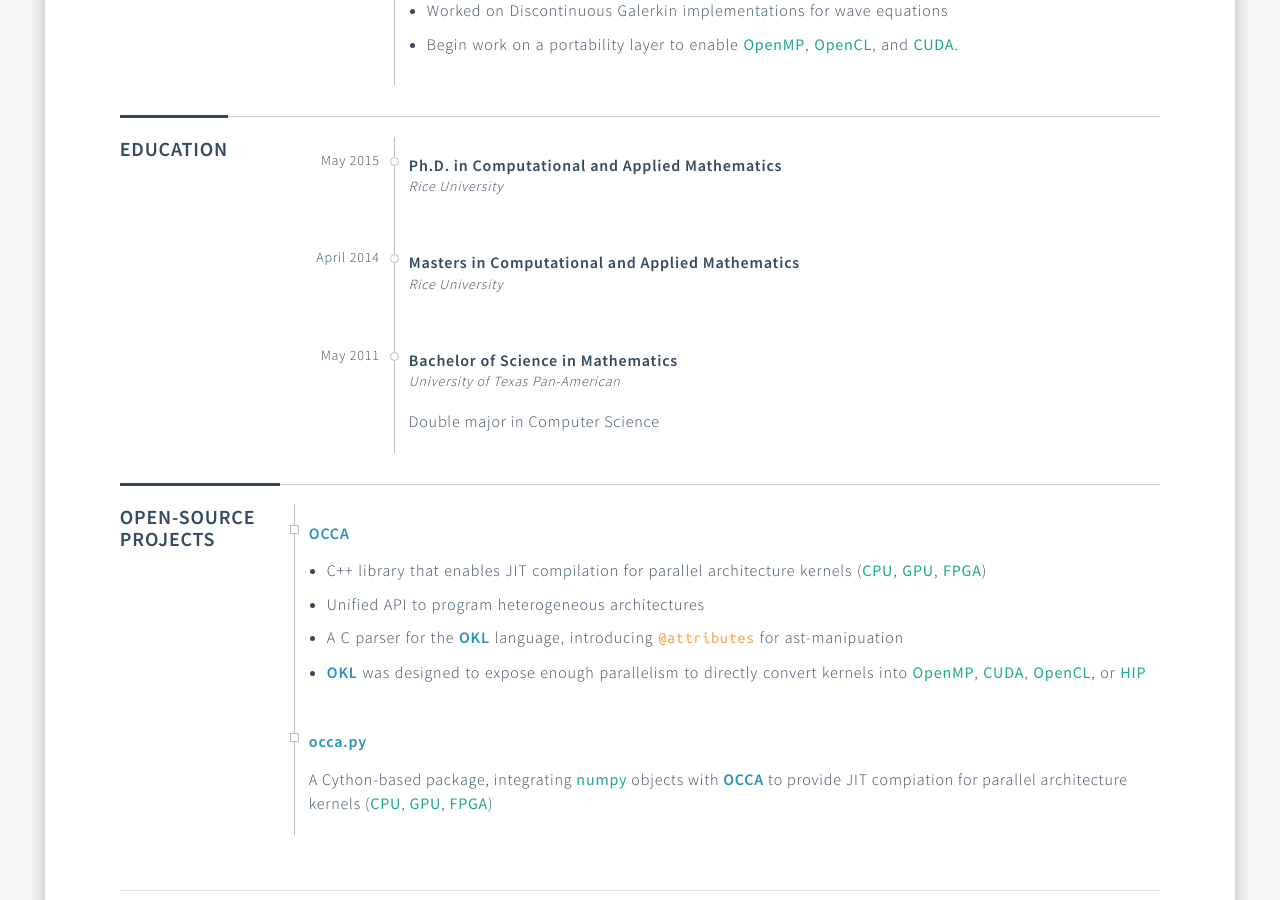
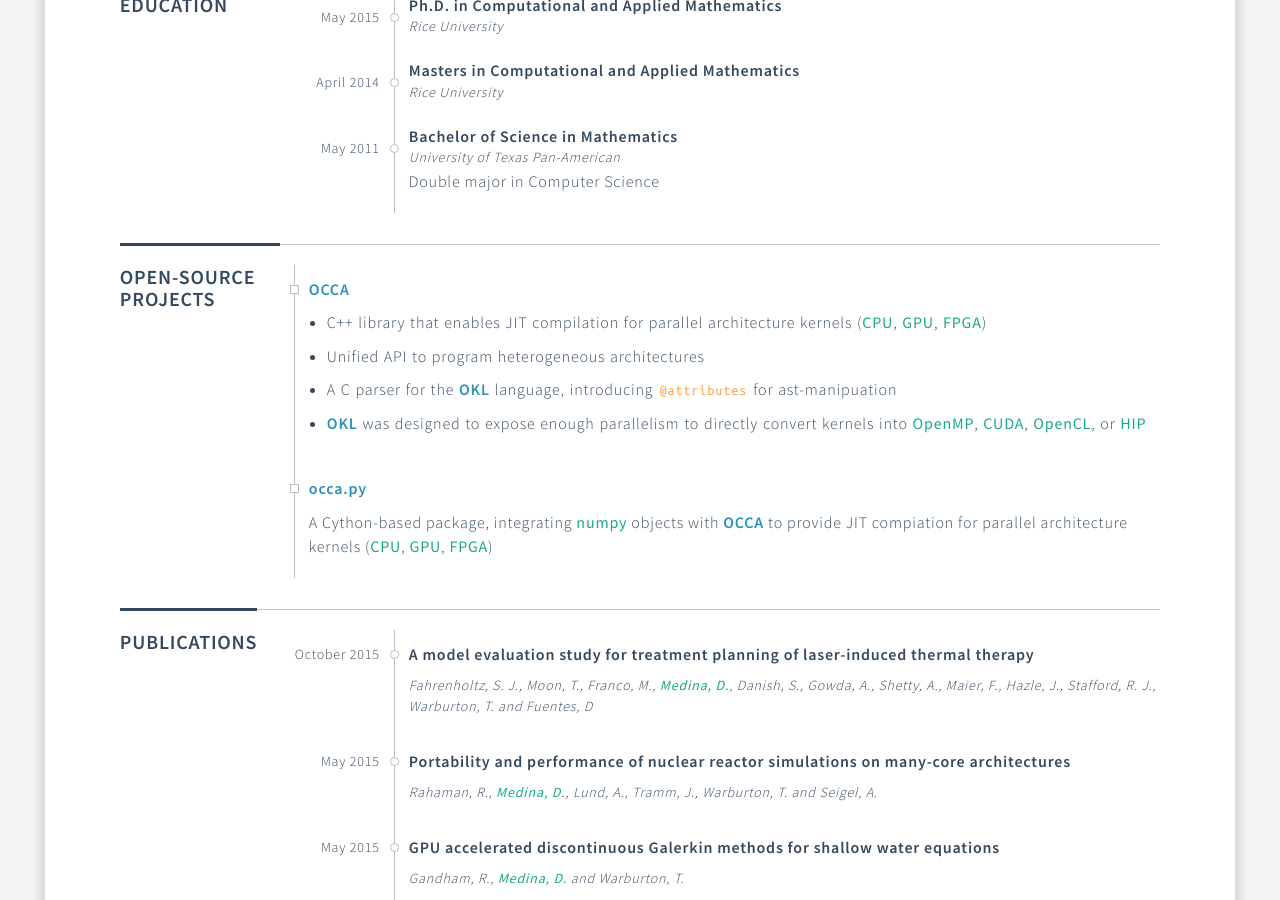
Before and after one commit to dmed256/dmed256.com, a React (Create React App) app: page /resume in a window 1280 px wide. Shown: the part 1900-2800 px from the top of the page. Built offline with nearby package versions, Linux system fonts and the light colour scheme.

Commit message:
[Resume] Finished resume

```diff
--- a/src/common/InlineCode.tsx
+++ b/src/common/InlineCode.tsx
@@ -2,8 +2,13 @@ import { styled } from '@material-ui/core/styles';
 
 
 const InlineCode = styled('span')(({ theme }) => ({
+  margin: '0 0.08em',
+  padding: 0,
   color: theme.palette.secondary.main,
+  backgroundColor: 'transparent',
+  fontSize: '0.9em',
   fontFamily: "'Ubuntu Mono', monospace",
+  fontWeight: 300,
 }));
 
 export default InlineCode;
--- a/src/pages/Resume/Education.tsx
+++ b/src/pages/Resume/Education.tsx
@@ -1,10 +1,5 @@
 import React from 'react';
 
-import {
-  Bold,
-  InlineLink,
-} from '../../common';
-import BulletList from './BulletList';
 import ResumeSection from './ResumeSection';
 import ResumeSubsection from './ResumeSubsection';
 
--- /dev/null
+++ b/src/pages/Resume/Publication.tsx
@@ -0,0 +1,77 @@
+import React from 'react';
+import { makeStyles } from '@material-ui/core/styles';
+
+import Bold from '../../common/Bold';
+import constants from '../../common/constants';
+
+
+const useStyles = makeStyles({
+  root: {
+    margin: 0,
+    marginTop: '0.5em',
+    fontSize: 14,
+    fontStyle: 'italic',
+    lineHeight: '1.5em',
+    [constants.media.mobile]: {
+      fontSize: 12,
+    },
+    [constants.media.print]: {
+      marginTop: 0,
+      fontSize: 12,
+    },
+  },
+});
+
+interface Props {
+  me: string,
+  authors: string,
+}
+
+const Publication = ({
+  me,
+  authors,
+}: Props) => {
+  const classes = useStyles();
+
+  const str = authors.trim();
+  const mePart = (
+    <Bold key="me">
+      {me}
+    </Bold>
+  )
+
+  const startsWithMe = str.startsWith(me);
+  let content: any;
+  if (startsWithMe || str.endsWith(me)) {
+    const a = (
+      <span key="a1">
+        {str.replace(me, '')}
+      </span>
+    );
+    content = [];
+    if (startsWithMe) {
+      content.push(mePart);
+      content.push(a);
+    } else {
+      content.push(a);
+      content.push(mePart);
+    }
+  } else {
+    const parts = str.split(me);
+    content = (
+      <span key="a1">
+        {parts[0]}
+        {mePart}
+        {parts[1]}
+      </span>
+    );
+  }
+
+  return (
+    <div className={classes.root}>
+      {content}
+    </div>
+  );
+};
+
+export default Publication;
--- /dev/null
+++ b/src/pages/Resume/Publications.tsx
@@ -0,0 +1,63 @@
+import React from 'react';
+
+import ResumeSection from './ResumeSection';
+import ResumeSubsection from './ResumeSubsection';
+import Publication from './Publication';
+
+
+const Publications = () => (
+  <ResumeSection title="Publications">
+    <ResumeSubsection
+      title="A model evaluation study for treatment planning of laser-induced thermal therapy"
+      date="October 2015"
+    >
+      <Publication
+        me="Medina, D."
+        authors={`Fahrenholtz, S. J., Moon, T., Franco, M., Medina, D., Danish, S., Gowda, A.,
+        Shetty, A., Maier, F., Hazle, J., Stafford, R. J., Warburton, T. and Fuentes, D`}
+      />
+    </ResumeSubsection>
+
+    <ResumeSubsection
+      title="Portability and performance of nuclear reactor simulations on many-core architectures"
+      date="May 2015"
+    >
+      <Publication
+        me="Medina, D."
+        authors="Rahaman, R., Medina, D., Lund, A., Tramm, J., Warburton, T. and Seigel, A."
+      />
+    </ResumeSubsection>
+
+    <ResumeSubsection
+      title="GPU accelerated discontinuous Galerkin methods for shallow water equations"
+      date="May 2015"
+    >
+      <Publication
+        me="Medina, D."
+        authors="Gandham, R., Medina, D. and Warburton, T."
+      />
+    </ResumeSubsection>
+
+    <ResumeSubsection
+      title="High-Order Finite-differences on multi-threaded architectures using OCCA"
+      date="October 2014"
+    >
+      <Publication
+        me="Medina, D. S."
+        authors="Medina, D. S., St-Cyr, A. and Warburton T."
+      />
+    </ResumeSubsection>
+
+    <ResumeSubsection
+      title="OCCA: A united approach to multi-threading languages"
+      date="February 2014"
+    >
+      <Publication
+        me="Medina, D. S."
+        authors="Medina, D. S., St-Cyr, A. and Warburton T."
+      />
+    </ResumeSubsection>
+  </ResumeSection>
+);
+
+export default Publications;
--- a/src/pages/Resume/Resume.tsx
+++ b/src/pages/Resume/Resume.tsx
@@ -6,9 +6,7 @@ import Education  from './Education';
 import Experience  from './Experience';
 import Header from './Header';
 import Projects  from './Projects';
-/*
 import Publications  from './Publications';
-*/
 
 
 const useStyles = makeStyles({
@@ -27,9 +25,7 @@ const Resume = () => {
       <Experience />
       <Education />
       <Projects />
-      {/*
       <Publications />
-      */}
     </div>
   );
 }
--- a/src/pages/Resume/ResumeSubsection.tsx
+++ b/src/pages/Resume/ResumeSubsection.tsx
@@ -7,6 +7,7 @@ import constants from '../../common/constants';
 
 
 const SECTION_PADDING = 20;
+const SECTION_PADDING_MIDDLE = 2 + (SECTION_PADDING / 2);
 
 const useStyles = makeStyles((theme: Theme) => ({
   root: {
@@ -37,12 +38,11 @@ const useStyles = makeStyles((theme: Theme) => ({
     },
   },
   start: {
-    marginTop: 1 + (SECTION_PADDING / 2),
+    marginTop: SECTION_PADDING_MIDDLE,
     '&$hasEnd': {
       marginTop: 0,
     },
   },
-  hasEnd: {},
   end: {
     '&$present': {
       color: theme.palette.primary.main,
@@ -84,7 +84,6 @@ const useStyles = makeStyles((theme: Theme) => ({
       },
     },
   },
-  present: {},
   content: {
     flex: 1,
     '& p': {
@@ -98,7 +97,10 @@ const useStyles = makeStyles((theme: Theme) => ({
     },
   },
   titleContainer: {
-    margin: '1em 0',
+    margin: `${SECTION_PADDING_MIDDLE}px 0`,
+    '&$hasLocation': {
+      margin: 0,
+    },
   },
   title: {
     fontWeight: 600,
@@ -116,6 +118,9 @@ const useStyles = makeStyles((theme: Theme) => ({
   description: {
     fontWeight: 300,
   },
+  hasLocation: {},
+  hasEnd: {},
+  present: {},
 }));
 
 interface Props {
@@ -140,6 +145,7 @@ const ResumeSubsection = ({
   const classes = useStyles();
 
   const hasEnd = Boolean(end);
+  const hasLocation = Boolean(location);
   const isPresent = (end === 'Present');
   const isDateless = (!date && !start && !end);
 
@@ -168,7 +174,8 @@ const ResumeSubsection = ({
                                    isPresent && classes.present)} />
       </div>
       <div className={classes.content}>
-        <div className={classes.titleContainer}>
+        <div className={classnames(classes.titleContainer,
+                                   hasLocation && classes.hasLocation)}>
           <div className={classes.title}>
             {titleContent}
           </div>
```
Also changed, not shown: src/pages/Resume/Projects.tsx (indentation only).
